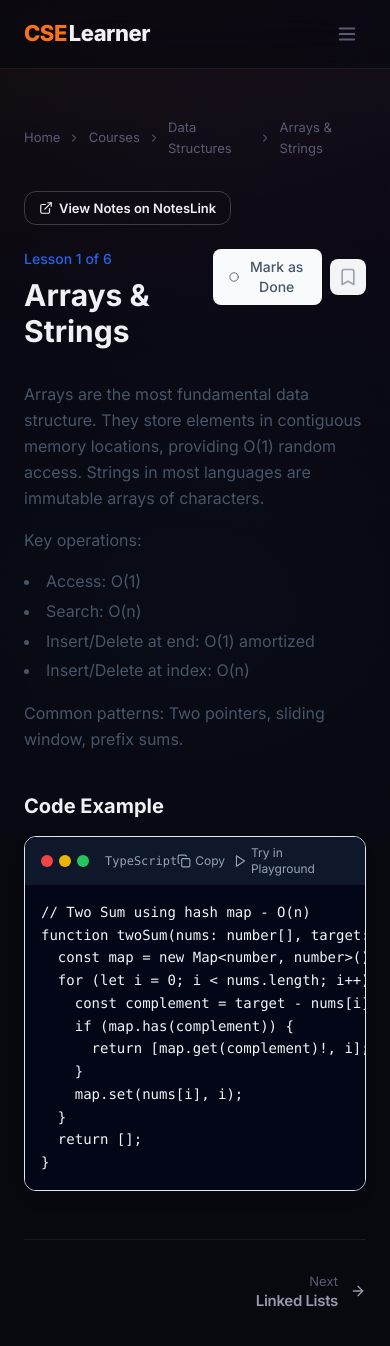
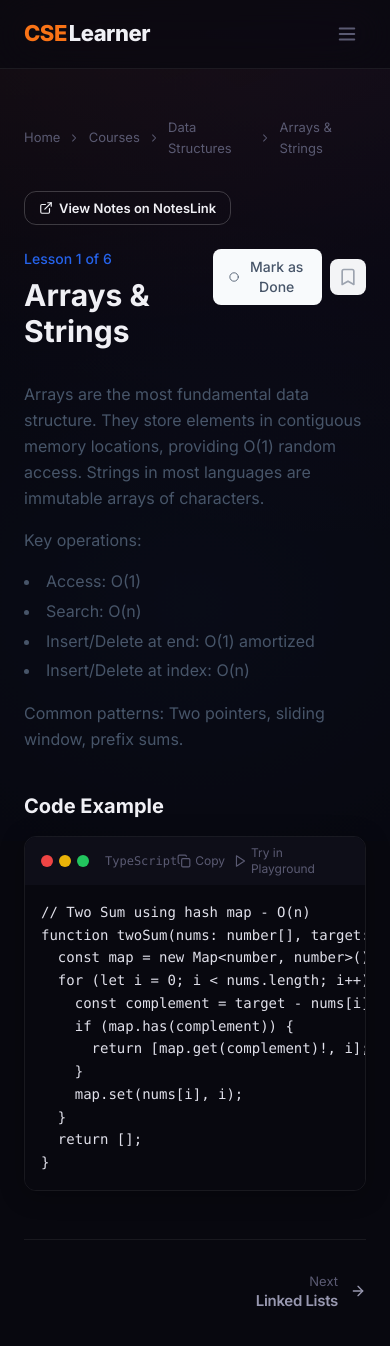
Before and after one commit to Knight-rule/cse-learner, a Next.js app: page /courses/data-structures/lessons/1 in a window 390 px wide. Shown: the top 1346 px of the page. Built offline with nearby package versions, Linux system fonts and the light colour scheme.

Commit message:
fix: critical bugs - Quiz hooks violation, MarkdownContent inline code, hydration warning, CodeEditor light mode, responsive grids, compile rate limiter leak, BookmarkButton deps

```diff
--- a/src/app/about/page.tsx
+++ b/src/app/about/page.tsx
@@ -29,7 +29,7 @@ export default function AboutPage() {
         </div>
 
         {/* Mission */}
-        <div style={{ display: "grid", gridTemplateColumns: "1fr 1fr", gap: 64, alignItems: "center", marginBottom: 100 }}>
+        <div className="about-mission-grid" style={{ marginBottom: 100 }}>
           <div>
             <span className="badge badge-accent mb-4" style={{ display: "inline-flex" }}>Our Mission</span>
             <h2 className="heading-lg mb-4">Why We Built This</h2>
--- a/src/app/api/compile/route.ts
+++ b/src/app/api/compile/route.ts
@@ -6,6 +6,9 @@ const RATE_LIMIT = 10;
 const RATE_WINDOW = 60000;
 const CLEANUP_INTERVAL = 300000;
 
+let cleanupStarted = false;
+if (!cleanupStarted) {
+  cleanupStarted = true;
   setInterval(() => {
     const now = Date.now();
     Array.from(rateLimitMap.entries()).forEach(([ip, timestamps]) => {
@@ -17,6 +20,7 @@ setInterval(() => {
       }
     });
   }, CLEANUP_INTERVAL);
+}
 
 function getClientIp(request: NextRequest): string {
   const forwarded = request.headers.get("x-forwarded-for");
--- a/src/app/contact/page.tsx
+++ b/src/app/contact/page.tsx
@@ -22,7 +22,7 @@ export default function ContactPage() {
           </p>
         </div>
 
-        <div style={{ display: "grid", gridTemplateColumns: "1fr 1fr", gap: 24, marginBottom: 48 }}>
+        <div className="contact-cards-grid" style={{ marginBottom: 48 }}>
           <div className="glass-card p-8 text-center">
             <div style={{ width: 56, height: 56, borderRadius: "var(--radius-lg)", background: "var(--gradient-soft)", display: "flex", alignItems: "center", justifyContent: "center", margin: "0 auto 16px", color: "var(--accent)" }}>
               <Mail size={24} />
@@ -46,7 +46,7 @@ export default function ContactPage() {
         <div className="glass-card p-8">
           <h2 className="heading-md mb-6">Send Us a Message</h2>
           <form onSubmit={(e) => e.preventDefault()} style={{ display: "flex", flexDirection: "column", gap: 20 }}>
-            <div style={{ display: "grid", gridTemplateColumns: "1fr 1fr", gap: 20 }}>
+            <div className="contact-form-grid">
               <div>
                 <label className="body-sm" style={{ display: "block", marginBottom: 8, fontWeight: 600, color: "var(--text-secondary)" }}>Name</label>
                 <input
--- a/src/app/courses/page.tsx
+++ b/src/app/courses/page.tsx
@@ -22,7 +22,7 @@ export default function CoursesPage() {
           </p>
         </div>
 
-        <div style={{ display: "grid", gridTemplateColumns: "repeat(3, 1fr)", gap: 24 }}>
+        <div className="courses-grid">
           {courses.map((course) => {
             const colors = course.color.split(" ");
             return (
--- a/src/app/dashboard/page.tsx
+++ b/src/app/dashboard/page.tsx
@@ -132,7 +132,7 @@ export default function DashboardPage() {
           <DashboardStats />
         </div>
 
-        <div style={{ display: "grid", gridTemplateColumns: "2fr 1fr", gap: 32 }}>
+        <div className="dashboard-layout">
           <div>
             <h2 className="heading-md mb-6">Enrolled Courses</h2>
             {enrolledCourses.length === 0 ? (
--- a/src/app/globals.css
+++ b/src/app/globals.css
@@ -845,6 +845,13 @@ img { max-width: 100%; display: block; }
   .about-grid { grid-template-columns: 1fr; }
   .playground-toolbar { flex-wrap: wrap; gap: 8px; }
   .playground-toolbar-spacer { display: none; }
+  .courses-grid { grid-template-columns: repeat(2, 1fr); }
+  .about-mission-grid { grid-template-columns: 1fr; gap: 32px; }
+  .about-mission-grid > div:last-child { display: none; }
+  .contact-cards-grid { grid-template-columns: 1fr; }
+  .contact-form-grid { grid-template-columns: 1fr; }
+  .languages-grid { grid-template-columns: 1fr; }
+  .dashboard-layout { grid-template-columns: 1fr; }
 }
 @media (max-width: 480px) {
   .heading-hero { font-size: clamp(32px, 9vw, 44px); letter-spacing: -1.5px; }
@@ -861,6 +868,7 @@ img { max-width: 100%; display: block; }
   .playground-question { padding: 12px 16px; }
   .course-card { min-width: 0; }
   .footer { padding: 48px 0 24px; }
+  .courses-grid { grid-template-columns: 1fr; }
 }
 
 /* ===== SCROLLBAR ===== */
@@ -916,3 +924,24 @@ html.light .playground-difficulty.medium { background: rgba(234, 179, 8, 0.08);
 html.light .playground-difficulty.hard { background: rgba(239, 68, 68, 0.08); }
 html.light .playground-match.correct { background: rgba(16, 185, 129, 0.06); border-color: rgba(16, 185, 129, 0.15); }
 html.light .playground-match.wrong { background: rgba(239, 68, 68, 0.06); border-color: rgba(239, 68, 68, 0.15); }
+
+/* ===== CODE EDITOR (light mode support) ===== */
+.code-editor-border { border-color: var(--border); }
+.code-editor-shadow { box-shadow: var(--shadow-card); }
+.code-editor-header { background: #0e0e18; }
+.code-editor-label { color: #5a5a72; }
+.code-editor-body { background: #08080f; }
+.code-editor-text { color: #e0e0ea; }
+html.light .code-editor-header { background: #f0f1f5; }
+html.light .code-editor-label { color: #6b7280; }
+html.light .code-editor-body { background: #f8f9fc; }
+html.light .code-editor-text { color: #1a1a2e; }
+html.light .code-editor-border { border-color: rgba(0, 0, 0, 0.08); }
+
+/* ===== RESPONSIVE GRIDS ===== */
+.courses-grid { display: grid; grid-template-columns: repeat(3, 1fr); gap: 24px; }
+.about-mission-grid { display: grid; grid-template-columns: 1fr 1fr; gap: 64px; align-items: center; }
+.contact-cards-grid { display: grid; grid-template-columns: 1fr 1fr; gap: 24px; }
+.contact-form-grid { display: grid; grid-template-columns: 1fr 1fr; gap: 20px; }
+.languages-grid { display: grid; grid-template-columns: repeat(2, 1fr); gap: 24px; }
+.dashboard-layout { display: grid; grid-template-columns: 2fr 1fr; gap: 32px; }
--- a/src/app/languages/page.tsx
+++ b/src/app/languages/page.tsx
@@ -28,7 +28,7 @@ export default function LanguagesPage() {
           Master the most important programming languages for computer science.
         </p>
 
-        <div style={{ display: "grid", gridTemplateColumns: "repeat(2, 1fr)", gap: 24 }}>
+        <div className="languages-grid">
           {languages.map((lang) => (
             <Link key={lang.slug} href={"/courses/" + lang.slug} className="glass-card glass-card-glow" style={{ overflow: "hidden", display: "block" }}>
               <div style={{ height: 4, background: lang.gradient }} />
--- a/src/app/layout.tsx
+++ b/src/app/layout.tsx
@@ -19,7 +19,7 @@ export const metadata: Metadata = {
 
 export default function RootLayout({ children }: { children: React.ReactNode }) {
   return (
-    <html lang="en">
+    <html lang="en" suppressHydrationWarning>
       <body className={inter.className}>
         <div className="mesh-bg" />
         <Navbar />
--- a/src/components/BookmarkButton.tsx
+++ b/src/components/BookmarkButton.tsx
@@ -26,7 +26,7 @@ export default function BookmarkButton({ data }: { data: BookmarkData }) {
     const bookmarks = safeGetBookmarks();
     const key = `${data.slug}-${data.lessonId || "course"}`;
     setBookmarked(bookmarks.some((b) => `${b.slug}-${b.lessonId || "course"}` === key));
-  }, [data]);
+  }, [data.slug, data.lessonId]);
 
   const toggle = () => {
     const bookmarks = safeGetBookmarks();
--- a/src/components/CodeEditor.tsx
+++ b/src/components/CodeEditor.tsx
@@ -52,37 +52,37 @@ export default function CodeEditor({ code, language = "typescript" }: CodeEditor
   };
 
   return (
-    <div className="rounded-xl overflow-hidden border border-dark-200 dark:border-dark-700 shadow-lg">
-      <div className="flex items-center justify-between bg-dark-900 px-4 py-2">
+    <div className="rounded-xl overflow-hidden border code-editor-border code-editor-shadow">
+      <div className="flex items-center justify-between code-editor-header px-4 py-2">
         <div className="flex items-center gap-2">
           <div className="flex gap-1.5">
             <div className="w-3 h-3 rounded-full bg-red-500" />
             <div className="w-3 h-3 rounded-full bg-yellow-500" />
             <div className="w-3 h-3 rounded-full bg-green-500" />
           </div>
-          <span className="text-dark-400 text-xs font-mono ml-2">
+          <span className="code-editor-label text-xs font-mono ml-2">
             {languageLabels[language] || language}
           </span>
         </div>
         <div className="flex items-center gap-2">
           <button
             onClick={handleCopy}
-            className="flex items-center gap-1 text-dark-400 hover:text-white text-xs transition-colors"
+            className="flex items-center gap-1 code-editor-label hover:text-white text-xs transition-colors"
           >
             {copied ? <Check className="w-3.5 h-3.5" /> : <Copy className="w-3.5 h-3.5" />}
             {copied ? "Copied!" : "Copy"}
           </button>
           <Link
             href={`/playground?code=${encodeURIComponent(code)}&lang=${playgroundLangs[language] || "typescript"}`}
-            className="flex items-center gap-1 text-dark-400 hover:text-accent-primary text-xs transition-colors"
+            className="flex items-center gap-1 code-editor-label hover:text-accent text-xs transition-colors"
           >
             <Play className="w-3.5 h-3.5" />
             Try in Playground
           </Link>
         </div>
       </div>
-      <pre className="bg-dark-950 p-4 overflow-x-auto text-sm leading-relaxed">
-        <code className="text-dark-100 font-mono">{code}</code>
+      <pre className="code-editor-body p-4 overflow-x-auto text-sm leading-relaxed">
+        <code className="code-editor-text font-mono">{code}</code>
       </pre>
     </div>
   );
--- a/src/components/MarkdownContent.tsx
+++ b/src/components/MarkdownContent.tsx
@@ -21,8 +21,9 @@ export default function MarkdownContent({ content }: MarkdownContentProps) {
         ul: ({ children }) => <ul className="list-disc list-inside text-dark-600 dark:text-dark-300 mb-4 space-y-1">{children}</ul>,
         ol: ({ children }) => <ol className="list-decimal list-inside text-dark-600 dark:text-dark-300 mb-4 space-y-1">{children}</ol>,
         li: ({ children }) => <li className="text-dark-600 dark:text-dark-300">{children}</li>,
-        code: (({ inline, className, children, ...props }: React.ComponentPropsWithoutRef<"code"> & { inline?: boolean }) => {
-          if (inline) {
+        code: (({ className, children, ...props }: React.ComponentPropsWithoutRef<"code">) => {
+          const isBlock = className?.includes("language-") || String(children).includes("\n");
+          if (!isBlock) {
             return (
               <code className="bg-dark-100 dark:bg-dark-700 text-primary-600 dark:text-primary-400 px-1.5 py-0.5 rounded text-sm font-mono" {...props}>
                 {children}
```
Also changed, not shown: src/components/Quiz.tsx (+28 -28 lines), 1 other file (tests, documents, lock files or other folders). Lines whose indentation alone changed are shown as unchanged.
